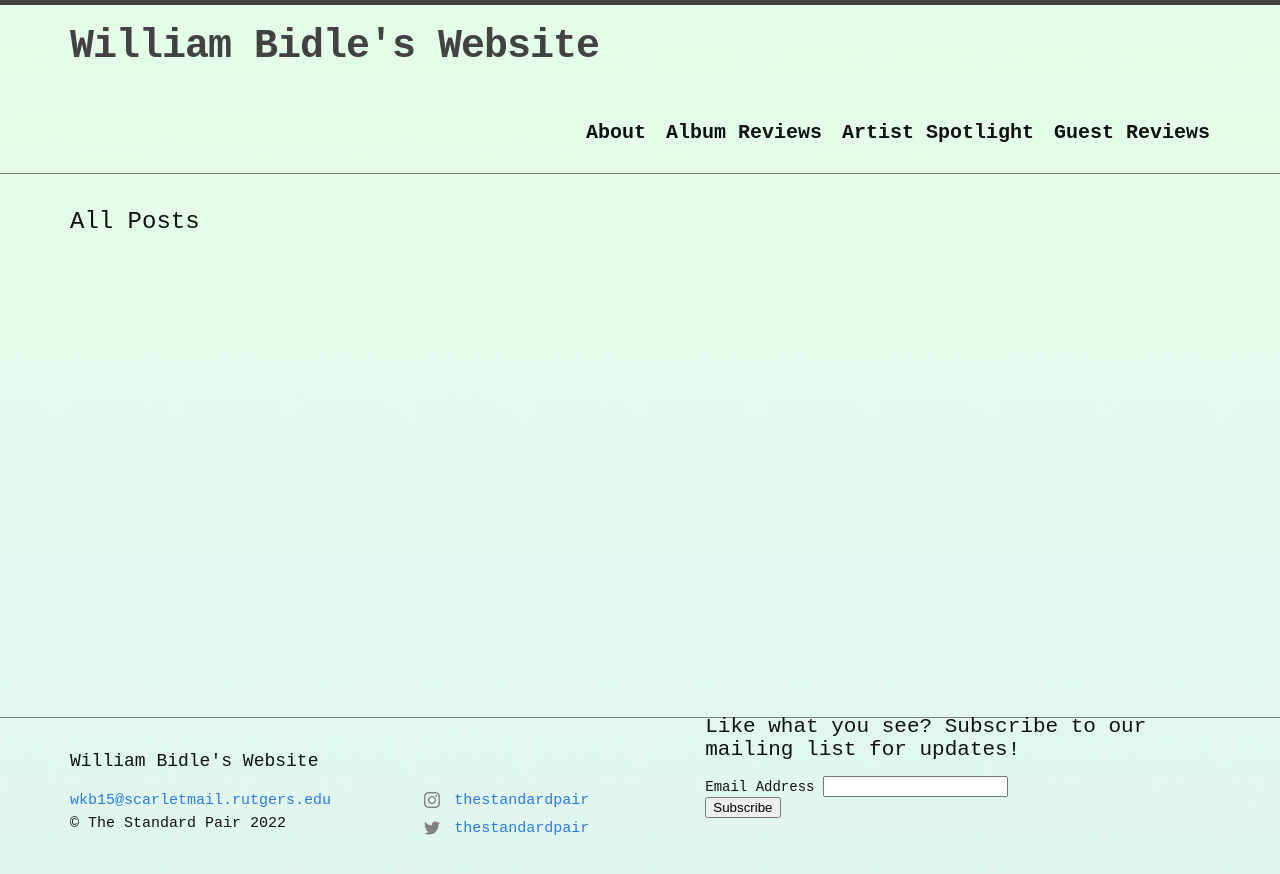
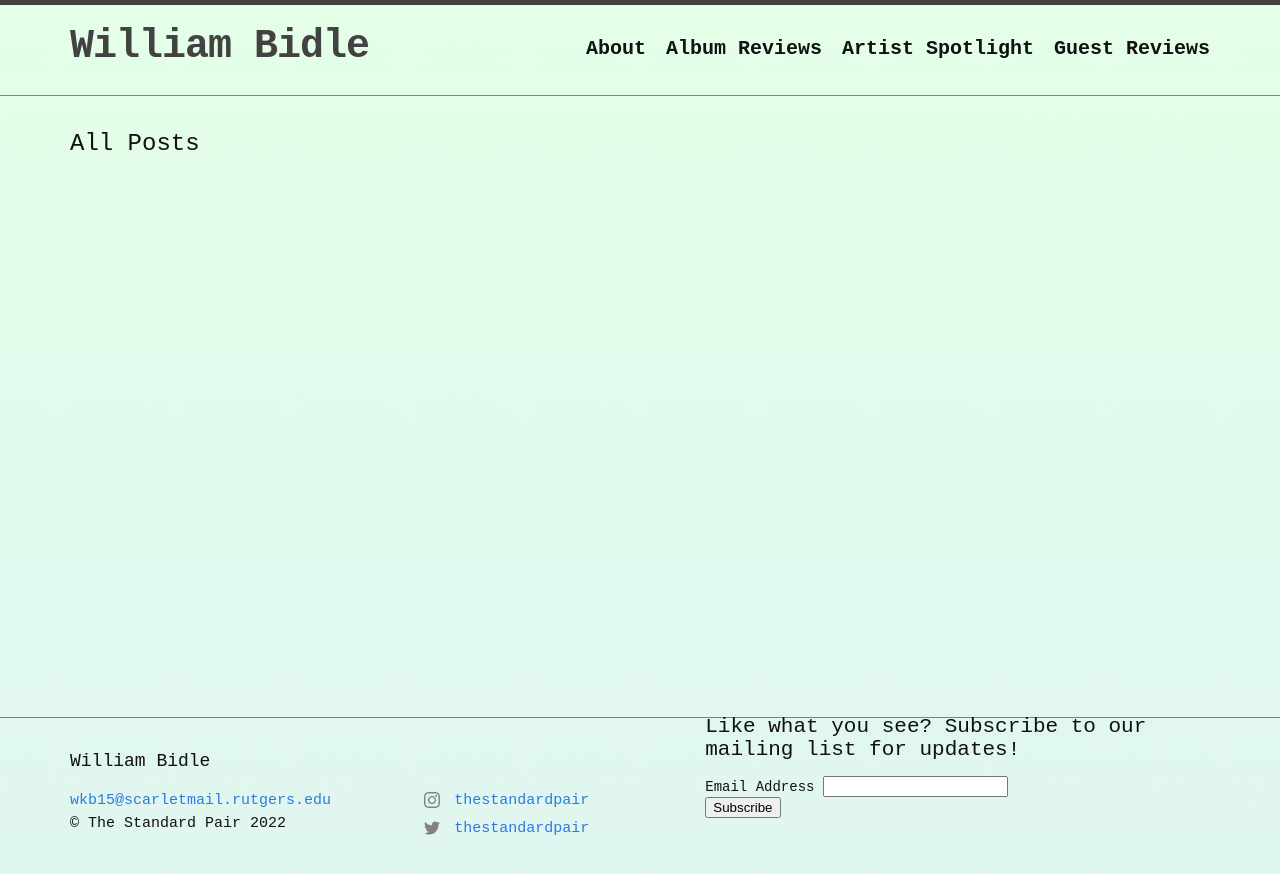
Before and after one commit to WilliamBidle/williambidle.github.io, a Jekyll site: the page built from index.markdown, in a window 1280 px wide. Shown: the top 874 px of the page. Built offline with Jekyll 4.4.1, drawn with Linux system fonts in a browser that asks for light colours; comment, search, counter and statistics services are not loaded.

Commit message:
Update _config.yml

```diff
--- a/_config.yml
+++ b/_config.yml
@@ -18,7 +18,7 @@
 # You can create any custom variable you would like, and they will be accessible
 # in the templates via {{ site.myvariable }}.
 
-title: William Bidle's Website
+title: William Bidle
 email: wkb15@scarletmail.rutgers.edu
 description: >- # this means to ignore newlines until "baseurl:"
   Welcome to our music review blog! We write about music we enjoy listening to across many different genres.
```
